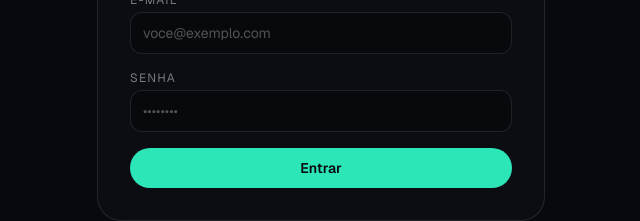
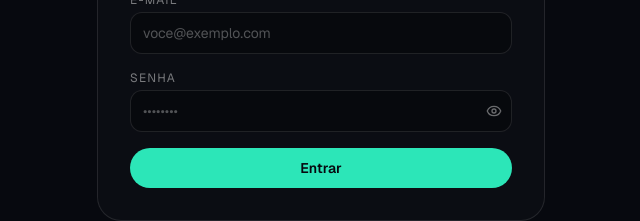
Before and after one commit to SandroDainez/site-dr-sandro, a Next.js app: page /entrar in a window 1280 px wide. Shown: the part 409-630 px from the top of the page, without its empty margins (319-959 px from the left). Built offline with nearby package versions, Linux system fonts and the light colour scheme; no server answers.

Commit message:
feat(login): olhinho para mostrar/ocultar senha (entrar e cadastro)
Co-Authored-By: Claude Opus 4.8 <noreply@anthropic.com>

```diff
--- a/src/app/entrar/EntrarForm.tsx
+++ b/src/app/entrar/EntrarForm.tsx
@@ -1,11 +1,38 @@
 "use client";
 
 import { useActionState, useState } from "react";
+import { Eye, EyeOff } from "lucide-react";
 import { entrarComSenha, cadastrar, enviarLinkMagico } from "./actions";
 
 type Modo = "entrar" | "criar" | "magico";
 const inputCls = "w-full rounded-xl border border-white/15 bg-black/30 px-3 py-2.5 text-sm text-white placeholder:text-white/30 outline-none transition focus:border-accent/50";
 const labelCls = "mb-1 block text-xs uppercase tracking-[0.1em] text-white/45";
+
+// Campo de senha com o "olhinho" pra mostrar/ocultar.
+function SenhaInput({ autoComplete, placeholder }: { autoComplete: string; placeholder: string }) {
+  const [show, setShow] = useState(false);
+  return (
+    <div className="relative">
+      <input
+        name="senha"
+        type={show ? "text" : "password"}
+        autoComplete={autoComplete}
+        required
+        className={`${inputCls} pr-10`}
+        placeholder={placeholder}
+      />
+      <button
+        type="button"
+        onClick={() => setShow((v) => !v)}
+        aria-label={show ? "Ocultar senha" : "Mostrar senha"}
+        title={show ? "Ocultar senha" : "Mostrar senha"}
+        className="absolute right-2.5 top-1/2 -translate-y-1/2 text-white/40 transition hover:text-white"
+      >
+        {show ? <EyeOff className="h-4 w-4" /> : <Eye className="h-4 w-4" />}
+      </button>
+    </div>
+  );
+}
 
 export default function EntrarForm() {
   const [modo, setModo] = useState<Modo>("entrar");
@@ -37,7 +64,7 @@ export default function EntrarForm() {
       {modo === "entrar" && (
         <form action={aEntrar} className="space-y-4">
           <div><label className={labelCls}>E-mail</label><input name="email" type="email" autoComplete="email" required className={inputCls} placeholder="voce@exemplo.com" /></div>
-          <div><label className={labelCls}>Senha</label><input name="senha" type="password" autoComplete="current-password" required className={inputCls} placeholder="••••••••" /></div>
+          <div><label className={labelCls}>Senha</label><SenhaInput autoComplete="current-password" placeholder="••••••••" /></div>
           {stEntrar.error && <p className="text-sm text-red-400">{stEntrar.error}</p>}
           <button disabled={pEntrar} className="w-full rounded-full bg-accent px-5 py-2.5 text-sm font-semibold text-[#07090f] transition hover:opacity-90 disabled:opacity-50">{pEntrar ? "Entrando…" : "Entrar"}</button>
         </form>
@@ -60,7 +87,7 @@ export default function EntrarForm() {
             <div><label className={labelCls}>CRM (opcional)</label><input name="crm" type="text" className={inputCls} placeholder="CRM/UF 00000" /></div>
           </div>
           <div><label className={labelCls}>E-mail</label><input name="email" type="email" autoComplete="email" required className={inputCls} placeholder="voce@exemplo.com" /></div>
-          <div><label className={labelCls}>Senha</label><input name="senha" type="password" autoComplete="new-password" required className={inputCls} placeholder="mínimo 6 caracteres" /></div>
+          <div><label className={labelCls}>Senha</label><SenhaInput autoComplete="new-password" placeholder="mínimo 6 caracteres" /></div>
           {stCriar.error && <p className="text-sm text-red-400">{stCriar.error}</p>}
           {stCriar.msg && <p className="text-sm text-accent">{stCriar.msg}</p>}
           <button disabled={pCriar} className="w-full rounded-full bg-accent px-5 py-2.5 text-sm font-semibold text-[#07090f] transition hover:opacity-90 disabled:opacity-50">{pCriar ? "Criando…" : "Criar conta"}</button>
```
